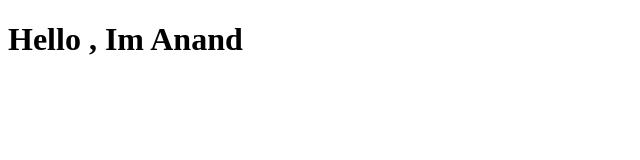
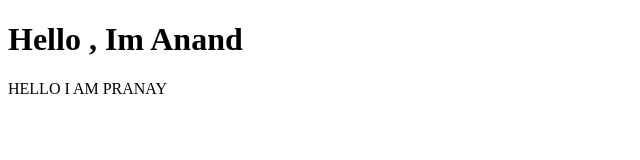
Before and after one commit to AnandShirbhaiyye/sample-repo-practice, a plain HTML site: page index.html in a window 1280 px wide. Shown: the whole page, without its empty margins (0-640 px from the left). Drawn offline with Linux system fonts and the light colour scheme.

Commit message:
changes by pranay

```diff
--- a/index.html
+++ b/index.html
@@ -8,5 +8,8 @@
 </head>
 <body>
     <h1> Hello , Im Anand</h1>
+    <div>
+        HELLO I AM PRANAY
+    </div>
 </body>
 </html>
```
